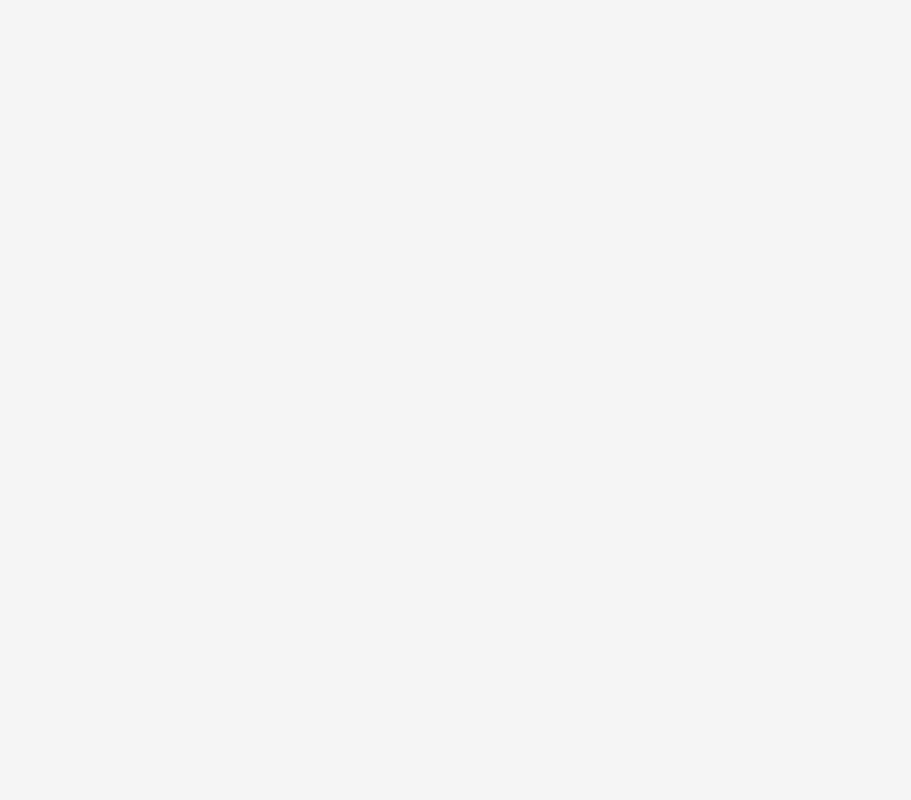
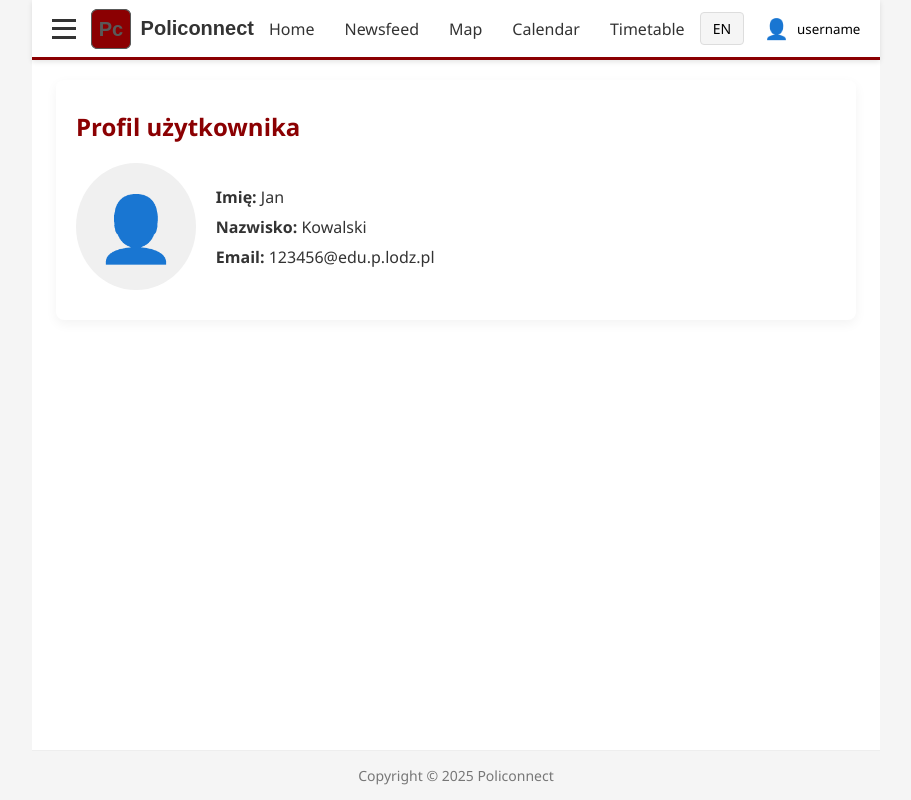
Before and after one commit to krzmac00/sumy, a React (Vite) app in the folder front-end/: page /profile in a window 1280 px wide. Before the commit this address had no page. Shown: the whole page, without its empty margins (184-1095 px from the left). Built offline with nearby package versions, Linux system fonts and the light colour scheme; sample sign-in values are in the browser's storage.

Commit message:
Initial commit for profiles

```diff
--- a/front-end/src/App.tsx
+++ b/front-end/src/App.tsx
@@ -7,6 +7,7 @@ import Register from './components/Register';
 import Home from './pages/Home';
 import './App.css';
 import MapPage from './pages/MapPage';
+import Profile from './pages/Profile';
 
 const AuthLayout: React.FC = () => {
   const { t } = useTranslation();
@@ -111,6 +112,7 @@ const App: React.FC = () => {
         <Route path="/home" element={<ProtectedRoute element={<Home />} />} />
         <Route path="/" element={<Navigate to="/auth" replace />} />
         <Route path="/map" element={<ProtectedRoute element={<MapPage />} />} />
+        <Route path="/profile" element={<ProtectedRoute element={<Profile />} />} />
       </Routes>
     </Router>
   );
--- /dev/null
+++ b/front-end/src/pages/Profile.css
@@ -0,0 +1,36 @@
+.profile-page {
+    max-width: 800px;
+    margin: 0 auto;
+    padding: 30px 20px;
+    background-color: #fff;
+    border-radius: 8px;
+    box-shadow: 0 4px 12px rgba(0, 0, 0, 0.05);
+  }
+
+  .profile-page h1 {
+    font-size: 24px;
+    margin-bottom: 20px;
+    color: #8b0002;
+  }
+
+  .profile-section {
+    display: flex;
+    align-items: center;
+    gap: 20px;
+  }
+
+  .avatar {
+    font-size: 64px;
+    background-color: #f0f0f0;
+    border-radius: 50%;
+    padding: 20px;
+    display: flex;
+    align-items: center;
+    justify-content: center;
+  }
+
+  .user-info p {
+    font-size: 16px;
+    margin: 8px 0;
+    color: #333;
+  }
--- /dev/null
+++ b/front-end/src/pages/Profile.tsx
@@ -0,0 +1,30 @@
+import React from 'react';
+import MainLayout from '../layouts/MainLayout';
+import './Profile.css';
+
+const Profile: React.FC = () => {
+  const user = {
+    firstName: 'Jan',
+    lastName: 'Kowalski',
+    email: '123456@edu.p.lodz.pl',
+  };
+
+  return (
+    <MainLayout>
+      <div className="profile-page">
+        <h1>Profil użytkownika</h1>
+
+        <div className="profile-section">
+          <div className="avatar">👤</div>
+          <div className="user-info">
+            <p><strong>Imię:</strong> {user.firstName}</p>
+            <p><strong>Nazwisko:</strong> {user.lastName}</p>
+            <p><strong>Email:</strong> {user.email}</p>
+          </div>
+        </div>
+      </div>
+    </MainLayout>
+  );
+};
+
+export default Profile;
```
